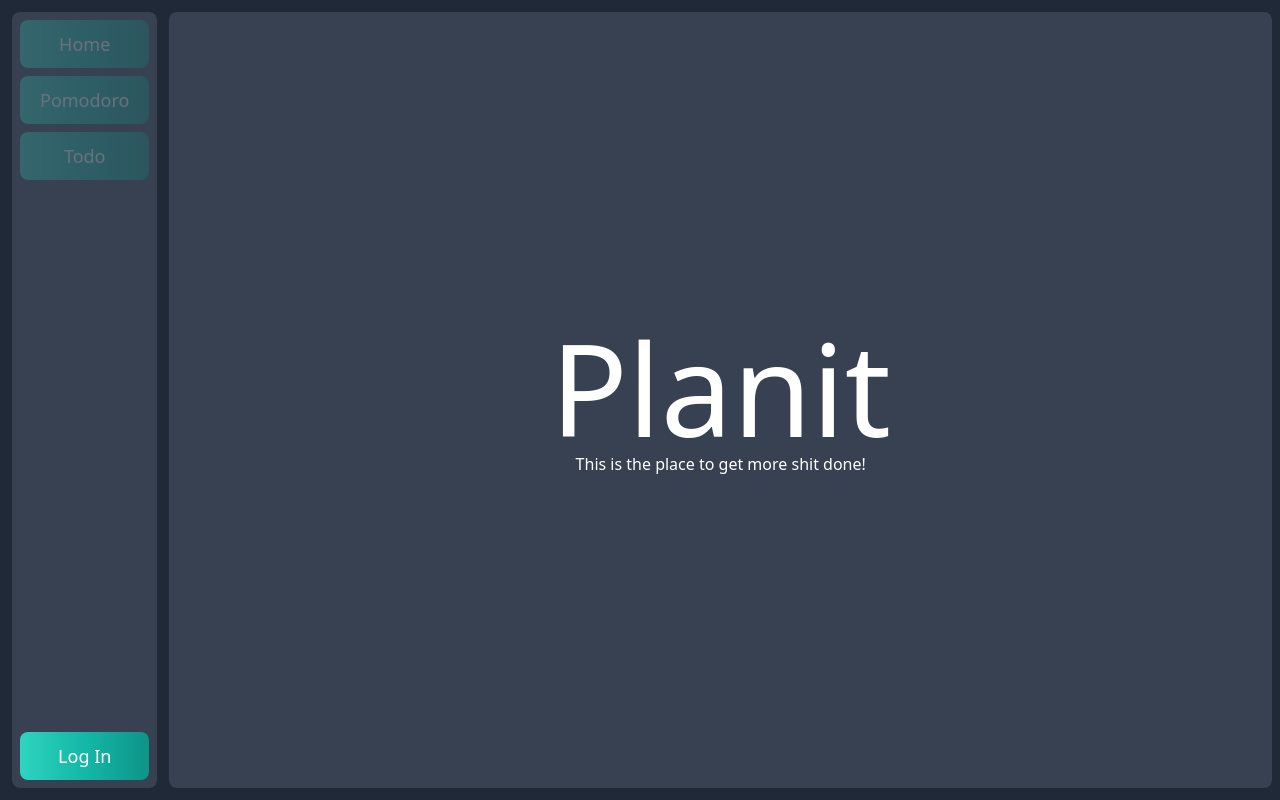
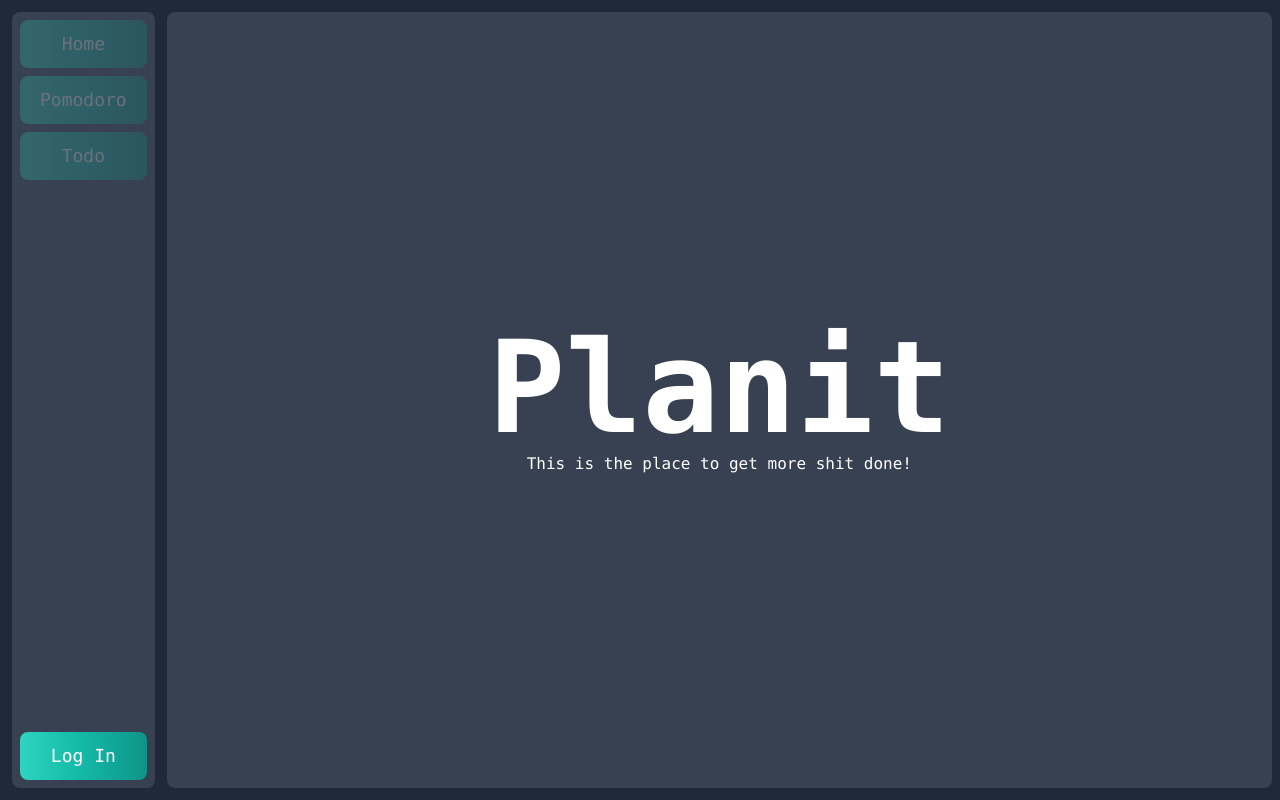
Before and after one commit to PierreMasselot1/Planit, a React (Create React App) app in the folder web/: page / in a window 1280 px wide. Built offline with nearby package versions, Linux system fonts and the light colour scheme.

Commit message:
feat(web): change font

```diff
--- a/web/src/index.tsx
+++ b/web/src/index.tsx
@@ -38,7 +38,9 @@ root.render(
     redirectUri={window.location.origin}
   >
     <React.StrictMode>
-      <RouterProvider router={router} />
+      <div className="font-mono">
+        <RouterProvider router={router} />
+      </div>
     </React.StrictMode>
   </Auth0Provider>
 );
--- a/web/src/routes/Home.tsx
+++ b/web/src/routes/Home.tsx
@@ -3,7 +3,7 @@ import React from "react";
 export default function Home() {
   return (
     <div className=" flex flex-auto bg-gray-700 rounded-lg mr-2 my-3 p-2 text-white flex-col justify-center text-center">
-      <div className="text-9xl">Planit</div>
+      <div className="text-9xl font-bold">Planit</div>
       <div>This is the place to get more shit done!</div>
     </div>
   );
```
